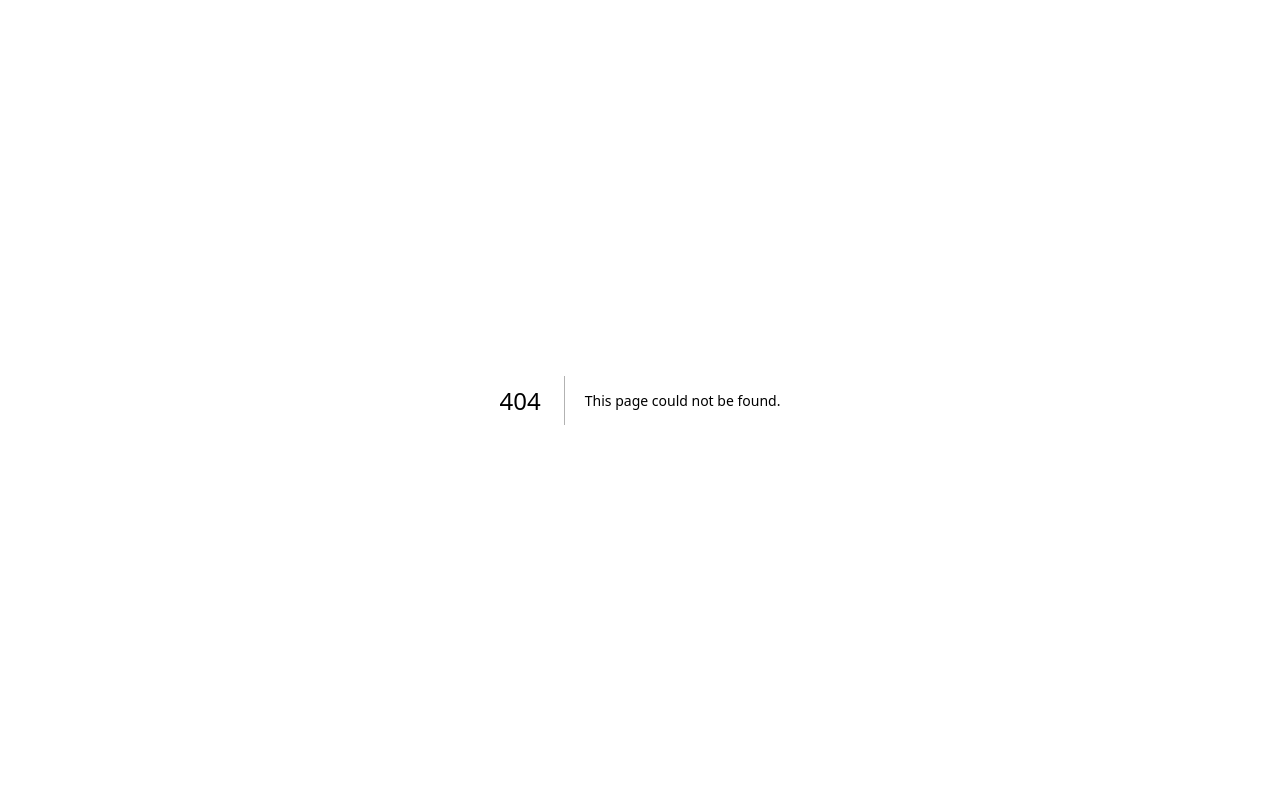
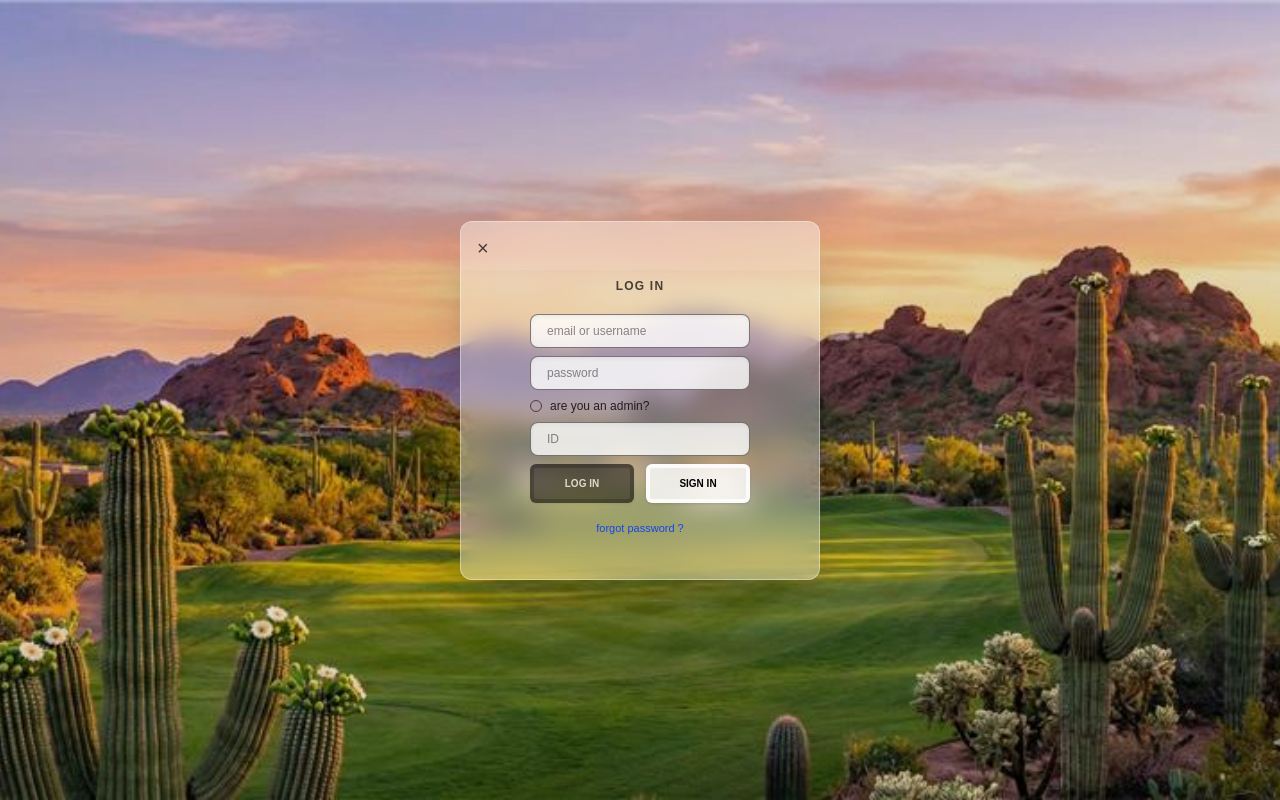
Before and after one commit to YvanJaures/Emy, a Next.js app in the folder emy_app/: page /login in a window 1280 px wide. Before the commit this address had no page. Built offline with nearby package versions, Linux system fonts and the light colour scheme.

Commit message:
Creation du composant LoginForm et de la page login

```diff
--- /dev/null
+++ b/emy_app/app/login/page.tsx
@@ -0,0 +1,35 @@
+"use client";
+import LoginForm from "@/components/organisms/LoginForm";
+
+export default function LoginPage() {
+  return (
+    <main
+      className="min-h-screen w-full bg-cover bg-center bg-no-repeat"
+      style={{ backgroundImage: "url(/assets/Desert%20Bloom.png)" }}
+    >
+      {/* Overlay léger (aide à lire la carte) */}
+      <div className="min-h-screen w-full bg-black/10 flex items-center justify-center p-6">
+        {/* Card / Modal */}
+        <section className="relative w-[360px] max-w-[92vw] rounded-xl bg-white/35 backdrop-blur-md border border-white/40 shadow-2xl">
+          {/* Petit effet “header” doux comme sur l’image */}
+          <div className="h-12 w-full rounded-t-xl bg-white/10" />
+
+          {/* Bouton X */}
+          <button
+            type="button"
+            aria-label="Close"
+            className="absolute left-4 top-4 text-black/70 hover:text-black text-xl leading-none"
+            onClick={() => history.back()}
+          >
+            ×
+          </button>
+
+          {/* Contenu */}
+          <div className="px-10 pb-10 pt-2">
+            <LoginForm />
+          </div>
+        </section>
+      </div>
+    </main>
+  );
+}
--- a/emy_app/app/page.tsx
+++ b/emy_app/app/page.tsx
@@ -1,65 +1,14 @@
-import Image from "next/image";
+"use client";
+
+import { useRouter } from "next/navigation";
+import Button from "@/components/atoms/Button";
 
 export default function Home() {
+  const router = useRouter();
+
   return (
     <div className="flex min-h-screen items-center justify-center bg-zinc-50 font-sans dark:bg-black">
-      <main className="flex min-h-screen w-full max-w-3xl flex-col items-center justify-between py-32 px-16 bg-white dark:bg-black sm:items-start">
-        <Image
-          className="dark:invert"
-          src="/next.svg"
-          alt="Next.js logo"
-          width={100}
-          height={20}
-          priority
-        />
-        <div className="flex flex-col items-center gap-6 text-center sm:items-start sm:text-left">
-          <h1 className="max-w-xs text-3xl font-semibold leading-10 tracking-tight text-black dark:text-zinc-50">
-            To get started, edit the page.tsx file.
-          </h1>
-          <p className="max-w-md text-lg leading-8 text-zinc-600 dark:text-zinc-400">
-            Looking for a starting point or more instructions? Head over to{" "}
-            <a
-              href="https://vercel.com/templates?framework=next.js&utm_source=create-next-app&utm_medium=appdir-template-tw&utm_campaign=create-next-app"
-              className="font-medium text-zinc-950 dark:text-zinc-50"
-            >
-              Templates
-            </a>{" "}
-            or the{" "}
-            <a
-              href="https://nextjs.org/learn?utm_source=create-next-app&utm_medium=appdir-template-tw&utm_campaign=create-next-app"
-              className="font-medium text-zinc-950 dark:text-zinc-50"
-            >
-              Learning
-            </a>{" "}
-            center.
-          </p>
-        </div>
-        <div className="flex flex-col gap-4 text-base font-medium sm:flex-row">
-          <a
-            className="flex h-12 w-full items-center justify-center gap-2 rounded-full bg-foreground px-5 text-background transition-colors hover:bg-[#383838] dark:hover:bg-[#ccc] md:w-[158px]"
-            href="https://vercel.com/new?utm_source=create-next-app&utm_medium=appdir-template-tw&utm_campaign=create-next-app"
-            target="_blank"
-            rel="noopener noreferrer"
-          >
-            <Image
-              className="dark:invert"
-              src="/vercel.svg"
-              alt="Vercel logomark"
-              width={16}
-              height={16}
-            />
-            Deploy Now
-          </a>
-          <a
-            className="flex h-12 w-full items-center justify-center rounded-full border border-solid border-black/[.08] px-5 transition-colors hover:border-transparent hover:bg-black/[.04] dark:border-white/[.145] dark:hover:bg-[#1a1a1a] md:w-[158px]"
-            href="https://nextjs.org/docs?utm_source=create-next-app&utm_medium=appdir-template-tw&utm_campaign=create-next-app"
-            target="_blank"
-            rel="noopener noreferrer"
-          >
-            Documentation
-          </a>
-        </div>
-      </main>
+      <Button title="GO TO LOGIN" onClick={() => router.push("/login")} />
     </div>
   );
 }
--- a/emy_app/components/organisms/LoginForm.tsx
+++ b/emy_app/components/organisms/LoginForm.tsx
@@ -1,35 +1,26 @@
 "use client";
 
-import React, { useMemo, useState } from "react";
+import React, { useState } from "react";
 
 import Title from "../atoms/Title";
 import FormError from "../atoms/FormError";
 import Button from "../atoms/Button";
 import AppLink from "../atoms/AppLink";
-import SelectField from "../atoms/SelectField";
 import LabeledField from "../molecules/LabeledField";
 
-type Role = "user" | "commanditaire";
-
+/**
+ * Ce composant est un formulaire de connexion qui n'active le boutton de
+ * soumission que lorqsqu'au moins l'email et le mot de passe sont remplis
+ */
 export default function LoginForm() {
-  const [emailOrUsername, setEmailOrUsername] = useState("");
+  const [email, setEmail] = useState("");
   const [password, setPassword] = useState("");
-  const [role, setRole] = useState<Role>("user");
   const [adminId, setAdminId] = useState("");
   const [error, setError] = useState<string>("");
   const [loading, setLoading] = useState(false);
 
   // Désactive LOG IN seulement si email OU password est vide
-  const canSubmit = useMemo(() => {
-    return emailOrUsername.trim() !== "" && password.trim() !== "";
-  }, [emailOrUsername, password]);
-
-  console.log("DEBUG:", {
-  emailOrUsername,
-  password,
-  canSubmit
-});
-
+  const canSubmit = email.trim() !== "" && password.trim() !== "";
 
   async function onSubmit(e: React.FormEvent) {
     e.preventDefault();
@@ -43,13 +34,24 @@ export default function LoginForm() {
     setLoading(true);
 
     try {
+      const payload = {
+        email: email.trim(),
+        password: password.trim(),
+        ...(adminId.trim() ? { adminId: adminId.trim() } : {}), // adminId optionnel
+      };
+
+      console.log("LOGIN PAYLOAD:", payload);
+
+      // TODO:a remplacer par ton appel API (fetch/axios)
+      // const res = await fetch("/api/auth/login", { method:"POST", body: JSON.stringify(payload) ... })
+
       // Simulation d’erreur (à remplacer par ton API)
       setError("email/username or password incorrect...");
     } finally {
       setLoading(false);
     }
   }
-console.log("STATE:", { emailOrUsername, password });
+
   return (
     <form onSubmit={onSubmit} className="flex w-full flex-col items-center">
       <Title as="p" className="mb-3">
@@ -57,12 +59,11 @@ console.log("STATE:", { emailOrUsername, password });
       </Title>
 
       <div className="w-[220px]">
-
         {/* email / username */}
         <LabeledField
           placeholder="email or username"
-          value={emailOrUsername}
-          onChange={(e) => setEmailOrUsername(e.target.value)}
+          value={email}
+          onChange={(e) => setEmail(e.target.value)}
           inputClassName="py-2 text-xs rounded-lg"
           containerClassName="my-2"
         />
@@ -77,18 +78,13 @@ console.log("STATE:", { emailOrUsername, password });
           containerClassName="my-2"
         />
 
+        {/* petit texte comme sur la capture (optionnel) */}
+        <div className="my-1 flex items-center gap-2 text-xs text-black/80">
+          <span className="inline-flex h-3 w-3 items-center justify-center rounded-full border border-black/60" />
+          <span>are you an admin?</span>
+        </div>
 
-        {/* role */}
-        <SelectField
-          value={role}
-          onChange={(e) => setRole(e.target.value as Role)}
-          className="py-2 text-xs rounded-lg my-2"
-        >
-          <option value="user">user</option>
-          <option value="commanditaire">commanditaire</option>
-        </SelectField>
-
-        {/* admin ID (toujours visible comme sur ton image) */}
+        {/* admin ID (toujours visible) */}
         <LabeledField
           placeholder="ID"
           value={adminId}
```
Also changed, not shown: emy_app/public/assets/Desert Bloom.png (renamed from emy_app/app/assets/Desert Bloom – Arizona.png).
